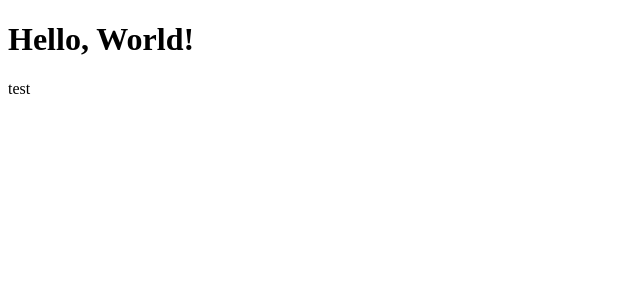
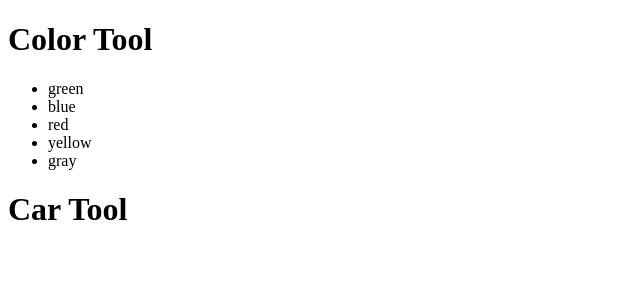
Before and after one commit to t4d-classes/bootcamp_06212021, a React (Create React App) app in the folder demo-app/: page / in a window 1280 px wide. Shown: the top 300 px of the page, without its empty margins (0-640 px from the left). Built offline with nearby package versions, Linux system fonts and the light colour scheme.

Commit message:
add exercise 2

```diff
--- /dev/null
+++ b/demo-app/src/components/CarTool.js
@@ -0,0 +1,7 @@
+export const CarTool = () => {
+  return (
+    <header>
+      <h1>Car Tool</h1>
+    </header>
+  );
+};
--- /dev/null
+++ b/demo-app/src/components/ColorTool.js
@@ -0,0 +1,16 @@
+export const ColorTool = () => {
+  return (
+    <>
+      <header>
+        <h1>Color Tool</h1>
+      </header>
+      <ul>
+        <li>green</li>
+        <li>blue</li>
+        <li>red</li>
+        <li>yellow</li>
+        <li>gray</li>
+      </ul>
+    </>
+  );
+};
--- a/demo-app/src/components/HelloWorld.js
+++ b/demo-app/src/components/HelloWorld.js
@@ -1,7 +1,7 @@
 export const HelloWorld = () => {
     return (
       // JSX
-      // React.createElement("div", null, React.createElement("h1", null, "Hello, World!"), React.createElement("span", null, "test"))
+      // React.createElement("Fragment", null, React.createElement("h1", null, "Hello, World!"), React.createElement("span", null, "test"))
       <>
         <h1>Hello, World!</h1>
         <span>test</span>
--- a/demo-app/src/index.js
+++ b/demo-app/src/index.js
@@ -1,6 +1,14 @@
 // import React from 'react';
 import { render } from "react-dom";
 
-import { HelloWorld } from './components/HelloWorld';
+import { ColorTool } from "./components/ColorTool";
+import { CarTool } from "./components/CarTool";
 
-render(<HelloWorld />, document.querySelector("#root"));
+const elements = (
+  <>
+    <ColorTool />
+    <CarTool />
+  </>
+);
+
+render(elements, document.querySelector("#root"));
```
Also changed, not shown: demo-app/exercises/exercise-2.md (added, +13 -0 lines).
